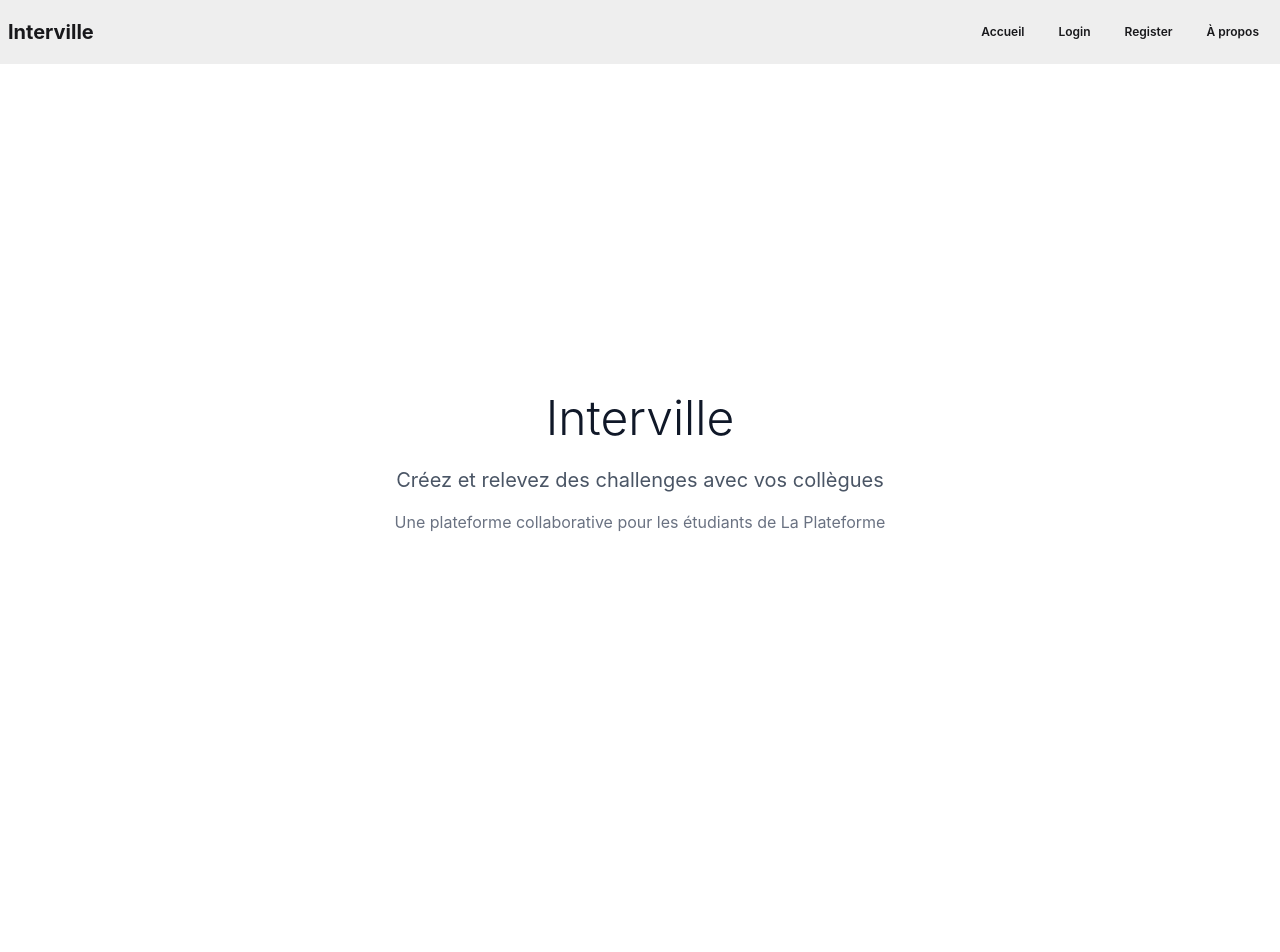
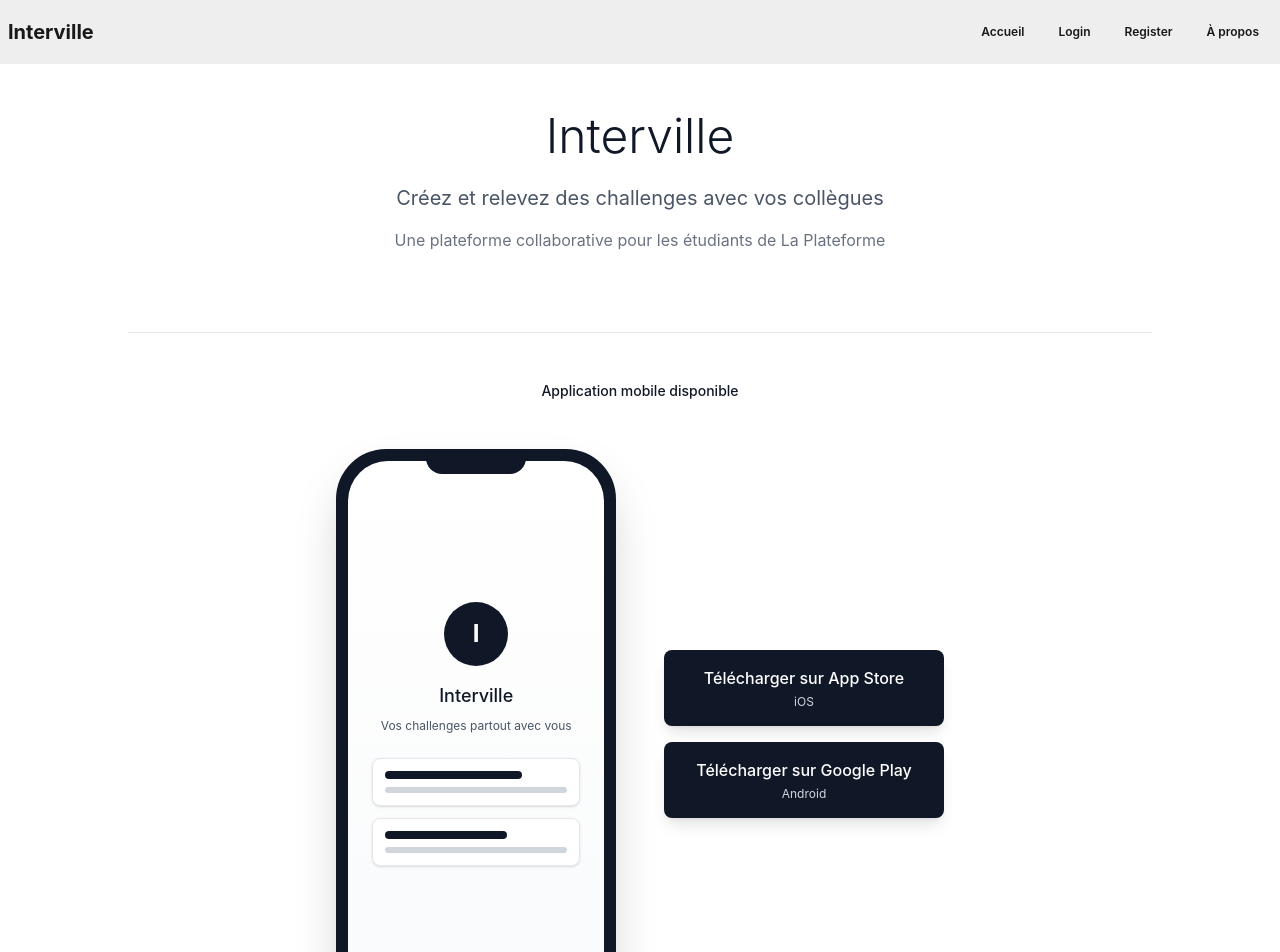
Before and after one commit to stephanejob-web/interville, a React app in the folder frontend/: page / in a window 1280 px wide. Shown: the top 952 px of the page. Before the commit the page ends 864 px from the top, so only its background shows below. Built offline with nearby package versions, Linux system fonts and the light colour scheme; the HTML template or start-up script is replaced by a standard one.

Commit message:
style:addstyle

```diff
--- a/frontend/src/pages/Home/Home.jsx
+++ b/frontend/src/pages/Home/Home.jsx
@@ -1,7 +1,9 @@
 export const Home = () => {
   return (
-    <div className="min-h-screen bg-white flex items-center justify-center">
-      <div className="text-center max-w-2xl px-6">
+    <div className="min-h-screen bg-white">
+      <div className="container mx-auto px-6 py-12">
+        {/* Section principale */}
+        <div className="text-center max-w-2xl mx-auto mb-20">
           <h1 className="text-5xl font-light text-gray-900 mb-6">
             Interville
           </h1>
@@ -12,6 +14,66 @@ export const Home = () => {
             Une plateforme collaborative pour les étudiants de La Plateforme
           </p>
         </div>
+
+        {/* Application mobile avec iPhone frame */}
+        <div className="max-w-5xl mx-auto pt-12 border-t border-gray-200">
+          <p className="text-center text-sm font-medium text-gray-900 mb-12">
+            Application mobile disponible
+          </p>
+
+          <div className="flex flex-col md:flex-row items-center justify-center gap-12">
+            {/* iPhone Frame */}
+            <div className="relative">
+              <div className="w-[280px] h-[570px] bg-gray-900 rounded-[50px] p-3 shadow-2xl">
+                {/* Notch */}
+                <div className="absolute top-0 left-1/2 -translate-x-1/2 w-[100px] h-[25px] bg-gray-900 rounded-b-2xl z-10"></div>
+
+                {/* Screen */}
+                <div className="w-full h-full bg-white rounded-[40px] overflow-hidden relative">
+                  {/* Contenu de l'écran */}
+                  <div className="h-full flex flex-col items-center justify-center p-6 bg-gradient-to-b from-white to-gray-50">
+                    <div className="w-16 h-16 rounded-full bg-gray-900 flex items-center justify-center text-white text-2xl font-bold mb-4">
+                      I
+                    </div>
+                    <h2 className="text-lg font-medium text-gray-900 mb-2">Interville</h2>
+                    <p className="text-xs text-gray-600 text-center mb-6">
+                      Vos challenges partout avec vous
+                    </p>
+
+                    {/* Mockup cards */}
+                    <div className="space-y-3 w-full">
+                      <div className="bg-white border border-gray-200 rounded-lg p-3 shadow-sm">
+                        <div className="h-2 bg-gray-900 rounded w-3/4 mb-2"></div>
+                        <div className="h-1.5 bg-gray-300 rounded w-full"></div>
+                      </div>
+                      <div className="bg-white border border-gray-200 rounded-lg p-3 shadow-sm">
+                        <div className="h-2 bg-gray-900 rounded w-2/3 mb-2"></div>
+                        <div className="h-1.5 bg-gray-300 rounded w-full"></div>
+                      </div>
+                    </div>
+                  </div>
+                </div>
+              </div>
+            </div>
+
+            {/* Boutons download */}
+            <div className="flex flex-col gap-4">
+              <div className="px-8 py-4 bg-gray-900 text-white rounded-lg hover:bg-gray-700 transition-colors cursor-pointer shadow-lg text-center">
+                <p className="font-medium">Télécharger sur App Store</p>
+                <p className="text-xs text-gray-300 mt-1">iOS</p>
+              </div>
+              <div className="px-8 py-4 bg-gray-900 text-white rounded-lg hover:bg-gray-700 transition-colors cursor-pointer shadow-lg text-center">
+                <p className="font-medium">Télécharger sur Google Play</p>
+                <p className="text-xs text-gray-300 mt-1">Android</p>
+              </div>
+            </div>
+          </div>
+
+          <p className="text-xs text-gray-500 mt-12 text-center">
+            Disponible sur iOS et Android
+          </p>
+        </div>
+      </div>
     </div>
   );
 };
```
Lines whose indentation alone changed are shown as unchanged.
